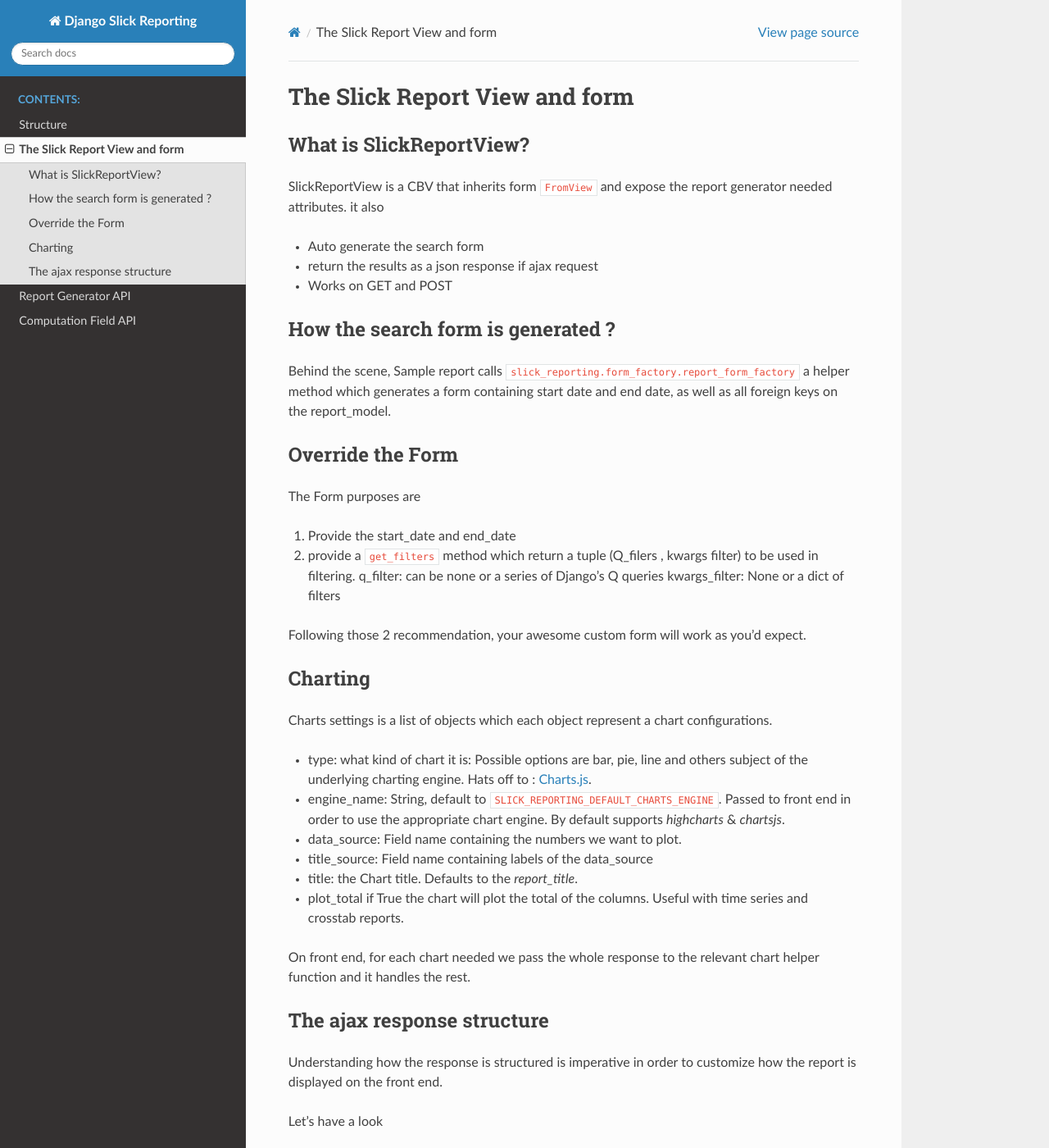
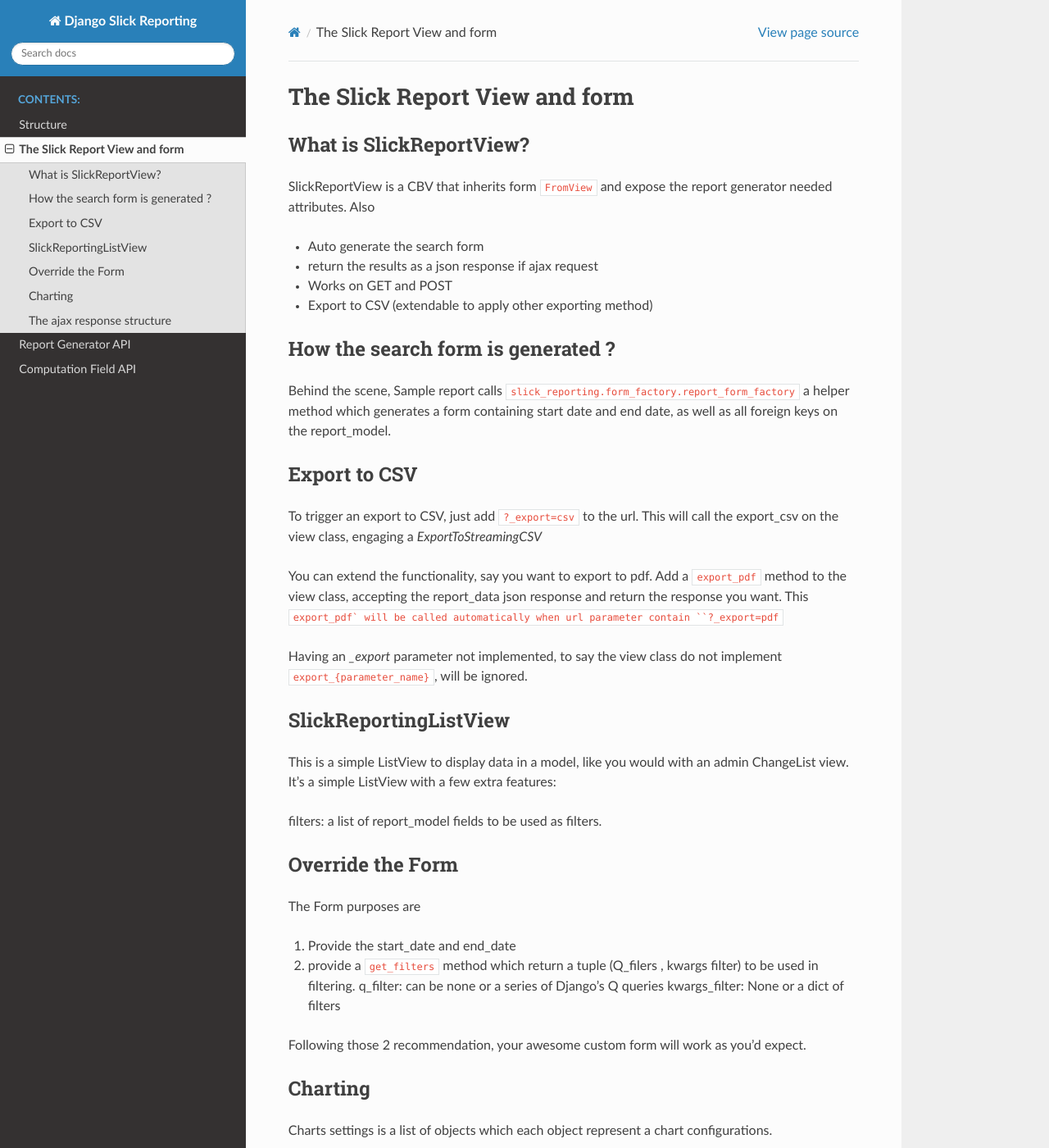
Before and after one commit to RamezIssac/django-slick-reporting, a Sphinx documentation site: the page built from docs/source/the_view.rst, in a window 1280 px wide and 1400 px high. Shown: the whole window at 82% size. Built offline with Sphinx 7.4.7 and the Read the Docs theme 2.0.0, drawn with Linux system fonts in a browser that asks for light colours.

Commit message:
Export Option

```diff
--- a/docs/source/the_view.rst
+++ b/docs/source/the_view.rst
@@ -7,16 +7,39 @@
 -----------------------
 
 SlickReportView is a CBV that inherits form ``FromView`` and expose the report generator needed attributes.
-it also
+Also
 
 * Auto generate the search form
 * return the results as a json response if ajax request
 * Works on GET and POST
+* Export to CSV (extendable to apply other exporting method)
+
 
 How the search form is generated ?
 -----------------------------------
 Behind the scene, Sample report calls ``slick_reporting.form_factory.report_form_factory``
 a helper method which generates a form containing start date and end date, as well as all foreign keys on the report_model.
+
+
+Export to CSV
+--------------
+To trigger an export to CSV, just add ``?_export=csv`` to the url.
+This will call the export_csv on the view class, engaging a `ExportToStreamingCSV`
+
+You can extend the functionality, say you want to export to pdf.
+Add a ``export_pdf`` method to the view class, accepting the report_data json response and return the response you want.
+This ``export_pdf` will be called automatically when url parameter contain ``?_export=pdf``
+
+Having an `_export` parameter not implemented, to say the view class do not implement ``export_{parameter_name}``,  will be ignored.
+
+SlickReportingListView
+-----------------------
+This is a simple ListView to display data in a model, like you would with an admin ChangeList view.
+It's a simple ListView with a few extra features:
+
+filters: a list of report_model fields to be used as filters.
+
+
 
 Override the Form
 ------------------
```
Also changed, not shown: docs/source/index.rst (+9 -2 lines), 3 other files.
